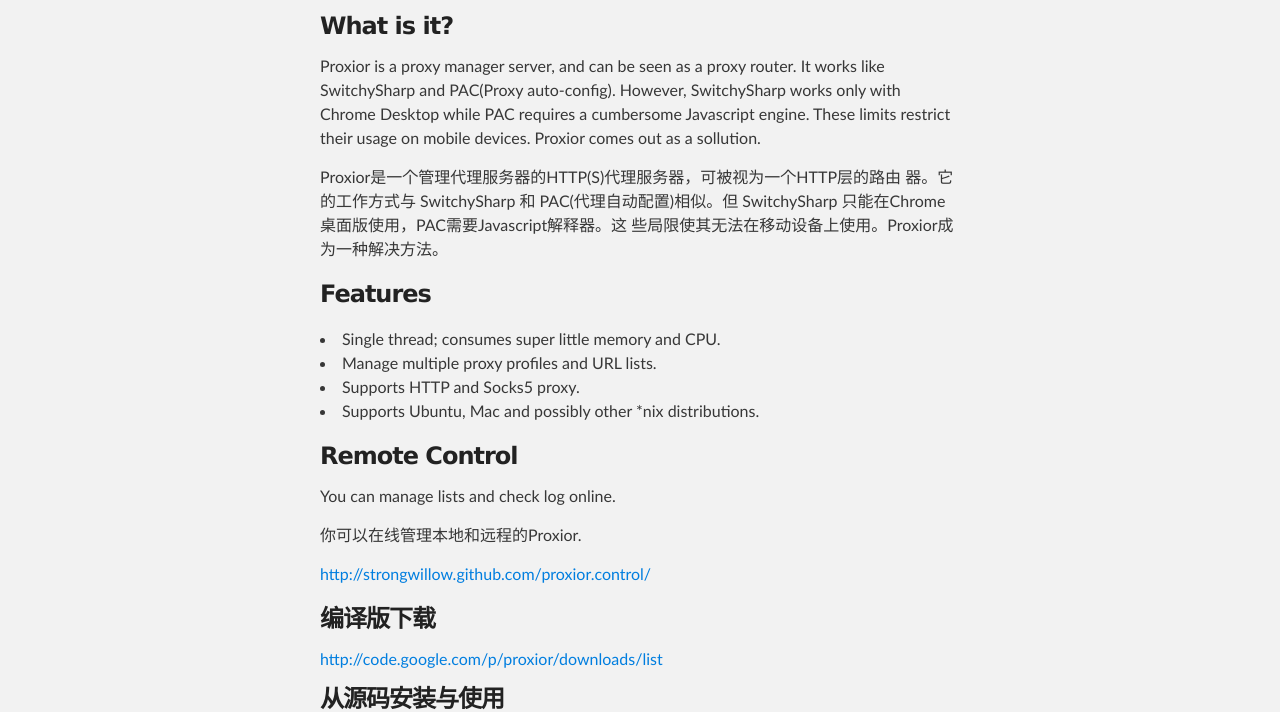
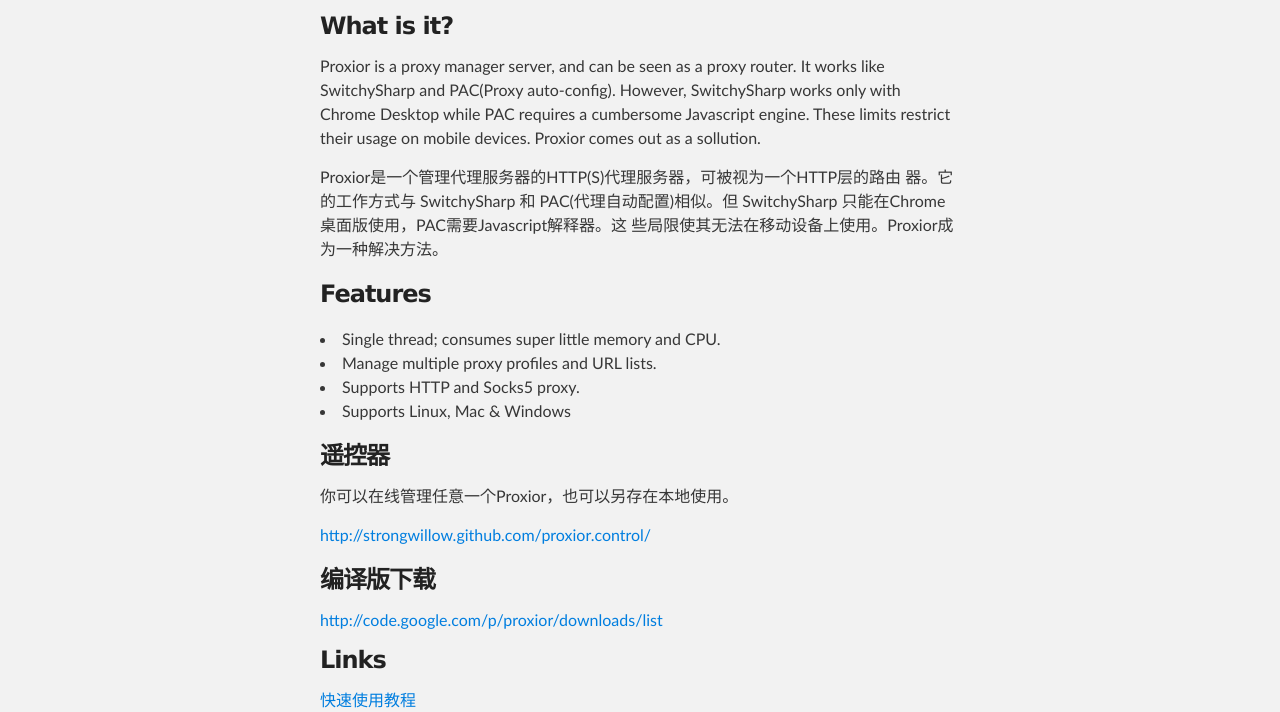
Before and after one commit to quinncnl/proxior, a plain HTML site: page index.html in a window 1280 px wide. Shown: the part 252-964 px from the top of the page. Drawn offline with Linux system fonts and the light colour scheme.

Commit message:
update index

```diff
--- a/index.html
+++ b/index.html
@@ -49,18 +49,21 @@
 <p><li>Single thread; consumes super little memory and CPU.</li>
 <li>Manage multiple proxy profiles and URL lists.</li>
 <li>Supports HTTP and Socks5 proxy.</li>
-<li>Supports Ubuntu, Mac and possibly other *nix distributions.</li></p>
+<li>Supports Linux, Mac & Windows</li></p>
 
-<h3>Remote Control</h3>
+<h3>遥控器</h3>
 <p>
-You can manage lists and check log online. </p>
-<p>
-你可以在线管理本地和远程的Proxior.</p>
+你可以在线管理任意一个Proxior，也可以另存在本地使用。</p>
 
 <p><a href="http://strongwillow.github.com/proxior.control/">http://strongwillow.github.com/proxior.control/</a></p>
 
 <h3>编译版下载</h3>
 <a href="http://code.google.com/p/proxior/downloads/list">http://code.google.com/p/proxior/downloads/list</a>
+
+<h3>Links</h3>
+<a
+href="http://cleartsai.blogspot.com/2013/02/proxior-for-windows.html">
+快速使用教程</a>
 
 <h3>从源码安装与使用</h3>
 需要 libevent2<br />
@@ -128,10 +131,6 @@
   <li>优先级很有用</li>
 </ol>
 
-<h3>Links</h3>
-<a
-href="http://cleartsai.blogspot.com/2013/02/proxior-for-windows.html">
-快速使用教程</a>
       </section>
     </div>
 
```
